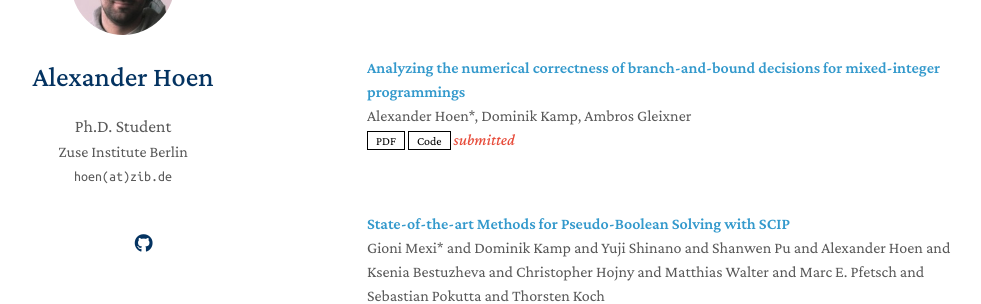
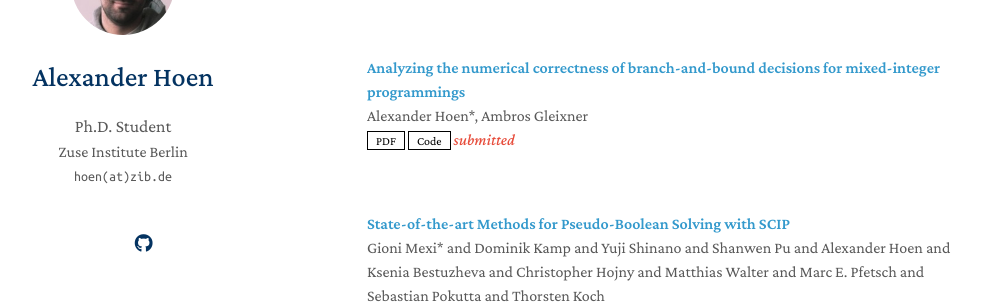
Before and after one commit to alexhoen/alexhoen.github.io, a Jekyll site: the page built from index.md, in a window 1280 px wide and 900 px high, scrolled down 1391 px. Shown: the part 153-457 px from the top of the window, without its empty margins (153-1134 px from the left). Built offline with Jekyll 4.4.1, drawn with Linux system fonts in a browser that asks for light colours; nearby versions of some CDN libraries; a style sheet for code colours, icons or effects is not loaded; our own code applies the rules of GitHub Pages for plain Markdown files.

Commit message:
Update publications.yml

```diff
--- a/_data/publications.yml
+++ b/_data/publications.yml
@@ -57,7 +57,7 @@ main:
     notes: accepted for publication
 
   - title: "Analyzing the numerical correctness of branch-and-bound decisions for mixed-integer programmings"
-    authors: Alexander Hoen*, Dominik Kamp, Ambros Gleixner
+    authors: Alexander Hoen*, Ambros Gleixner
     conference:
     pdf: https://arxiv.org/abs/2412.14710
     page:
```
